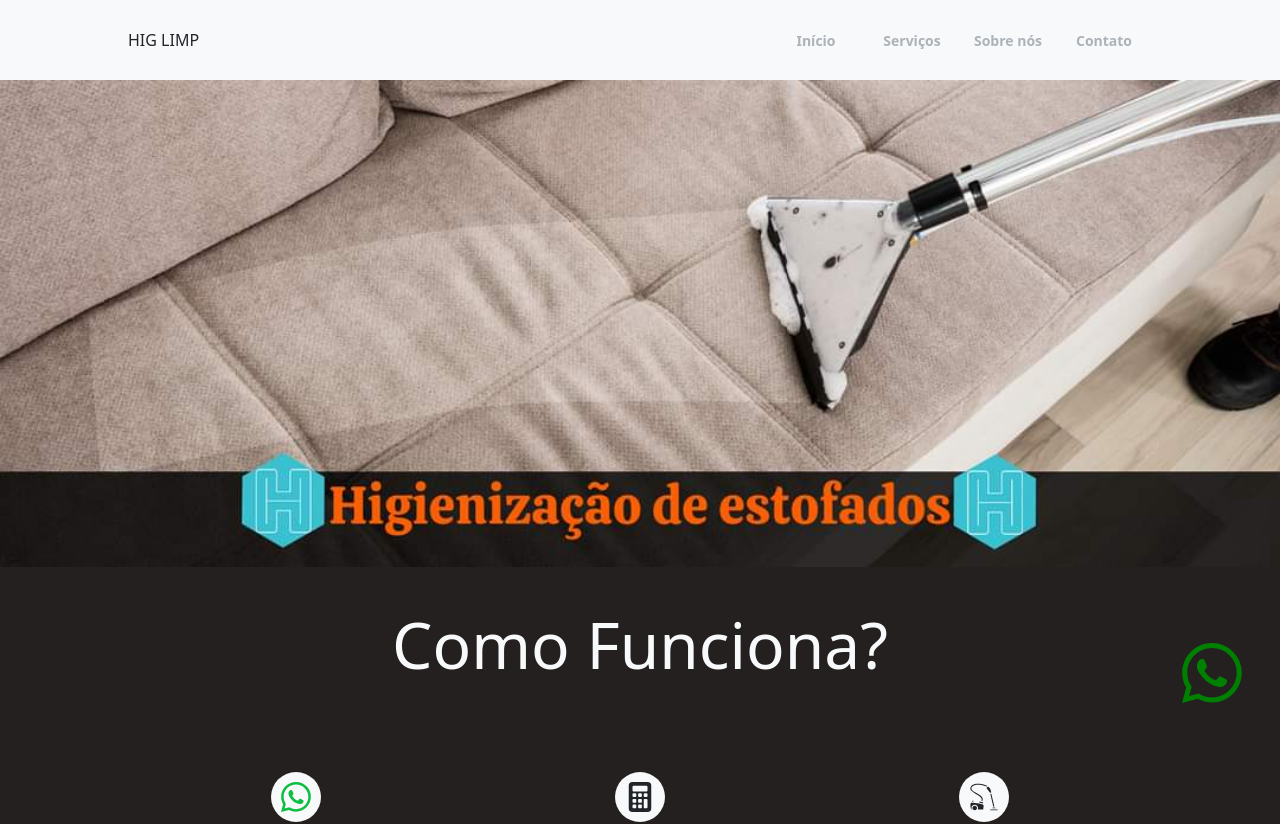
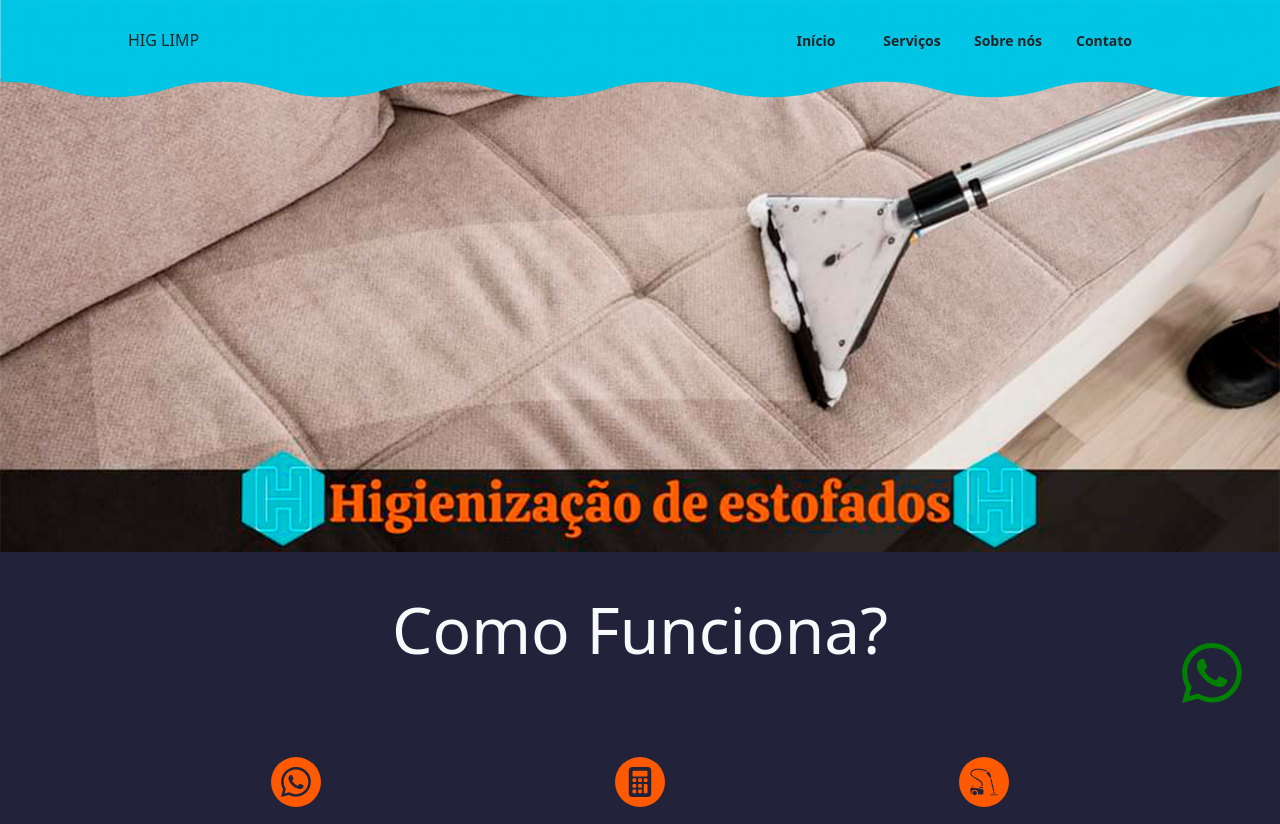
Before and after one commit to jeff-lf/Hig-Limp, a React (Create React App) app in the folder higlimp_site/: page / in a window 1280 px wide. Shown: the top 824 px of the page. Built offline with nearby package versions, Linux system fonts and the light colour scheme.

Commit message:
feat: img layout

```diff
--- a/higlimp_site/src/components/Button/styles.module.css
+++ b/higlimp_site/src/components/Button/styles.module.css
@@ -2,10 +2,10 @@
     width: 6rem;
     font-size: 14px;
     font-weight: 700;
-    color: var(--grey-2);
+    color: var(--Cadet);
     background: none;
 }
 
 .headerButton:hover{
-    color: #3ac2ce;
+    color: var(--orange);
 }
--- a/higlimp_site/src/components/Header/styles.module.css
+++ b/higlimp_site/src/components/Header/styles.module.css
@@ -2,9 +2,10 @@
     display: flex;
     align-items: center;
     justify-content: center;
+    position: absolute;
     width: 100vw;
     height: 10vh;
-    background-color: var(--grey-0);
+    background: transparent;
 }
 
 .content{
--- a/higlimp_site/src/components/ImgPresentation/index.jsx
+++ b/higlimp_site/src/components/ImgPresentation/index.jsx
@@ -1,4 +1,4 @@
-import foto1 from '../../assets/images/sofa1.jpeg'
+import foto1 from '../../assets/layout/HeaderImg.jpg'
 
 export const ImgPresentation = () => {
 
--- a/higlimp_site/src/components/presentation/index.jsx
+++ b/higlimp_site/src/components/presentation/index.jsx
@@ -20,7 +20,7 @@ export const HowWork = () => {
             </div>
             <div className={styles.card}>
               <div className={styles.icon}>
-                <BsCalculatorFill size={30}/>
+                <BsCalculatorFill size={30} className={styles.iconSvg}/>
               </div>
               <h3>Orçamento</h3>
               <p>
@@ -30,7 +30,7 @@ export const HowWork = () => {
             </div>
             <div className={styles.card}>
               <div className={styles.icon}>
-                <GiVacuumCleaner  size={30}/>
+                <GiVacuumCleaner  size={30} className={styles.iconSvg}/>
               </div>
               <h3>Limpeza</h3>
               <p>
--- a/higlimp_site/src/components/presentation/styles.module.css
+++ b/higlimp_site/src/components/presentation/styles.module.css
@@ -1,7 +1,7 @@
 .container{
     width: 100vw;
     height: 60vh;
-    background-color: #24201f;
+    background-color: var(--cadet);
     display: flex;
     align-items: center;
     flex-direction: column;
@@ -32,7 +32,7 @@
     display: flex;
     width: 50px;
     height: 50px;
-    background-color: var(--grey-0);
+    background-color: var(--orange);
     border: none;
     border-radius: 50%;
     justify-content: center;
@@ -40,7 +40,7 @@
 }
 
 .iconSvg{
-    color: #0dbe42;
+    color: var(--cadet);
 }
 
 .cardlist {
--- a/higlimp_site/src/index.css
+++ b/higlimp_site/src/index.css
@@ -23,4 +23,9 @@ code {
   --grey-2: #abb2b8;
   --grey-1: #b3bac2;
   --grey-0: #F8F9FA;
+  --blue: #26C3E2;
+  --orange: #FF5A00;
+  --cadet: #22223B;
+  --violet: #4A4E69;
+  --rose: #9A8C98;
 }
```
Also changed, not shown: higlimp_site/src/assets/layout/HeaderImg.jpg (added).
